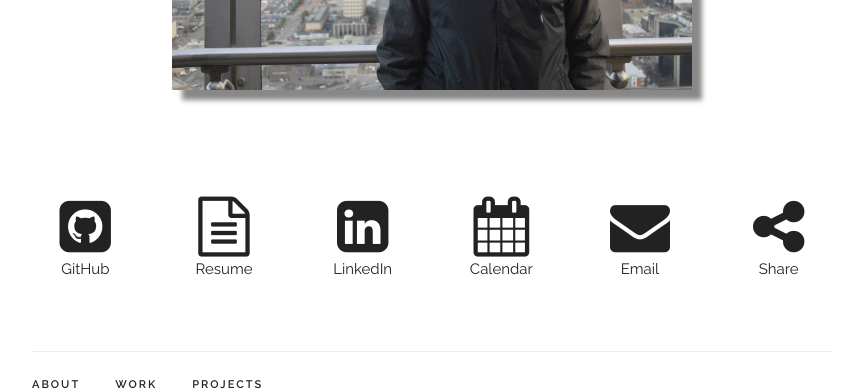
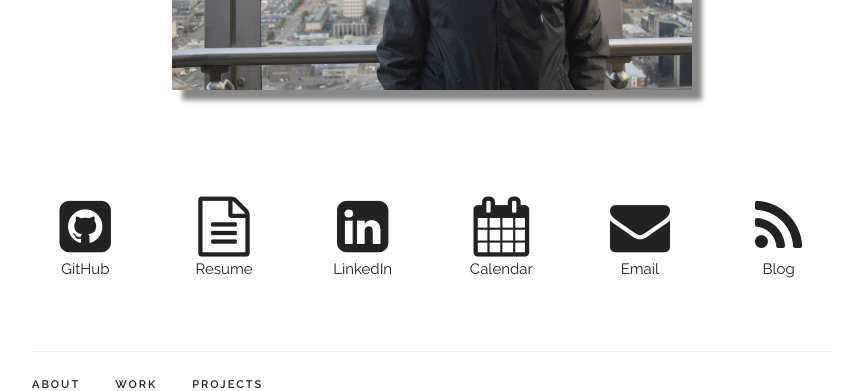
Before and after one commit to PresidentNick/presidentnick.github.io, a Jekyll site: the page index.html, which Jekyll copies as it is, in a window 1280 px wide and 900 px high, scrolled down 348 px. Shown: the top 391 px of the window, without its empty margins (208-1071 px from the left). Built offline with Jekyll 4.4.1, drawn with Linux system fonts in a browser that asks for light colours; nearby versions of some CDN libraries; comment, search, counter and statistics services are not loaded.

```diff
--- a/index.html
+++ b/index.html
@@ -100,8 +100,8 @@ document.write("<a title='Send me an Email' style='color: inherit;' target='_bla
 </script><noscript>Sorry, you need Javascript on to email me.</noscript>
         </div>
         <div class="two columns value-prop">
-          <a title="Share my webpage with someone" style="color: inherit;" target="_blank" href="mailto:?subject=Check%20out%20this%20page!&body=Look%20at%20Nick's%20page.%20http://nickpereira.me/"><i class="fa fa-share-alt fa-4x"></i></a>
-          <br>Share
+          <a href="/blog" style="color: inherit;"><i class="fa fa-rss fa-4x"></i></a>
+          <br>Blog
         </div>
       </div>
     </section>
```
Also changed, not shown: blog/about.md (renamed from about.md, +1 -1 lines).
